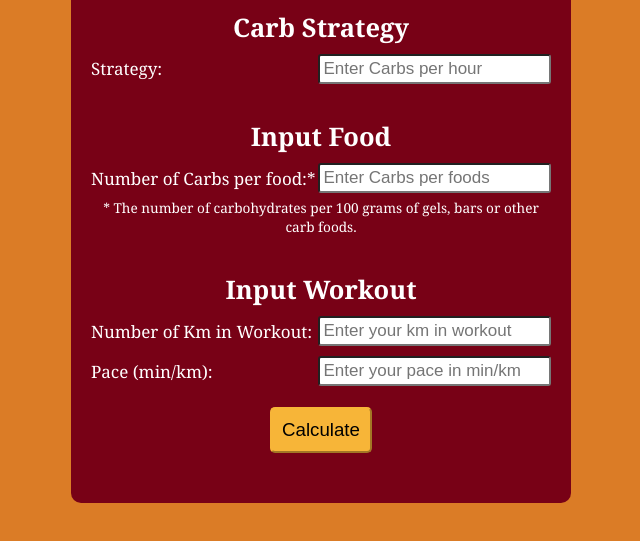
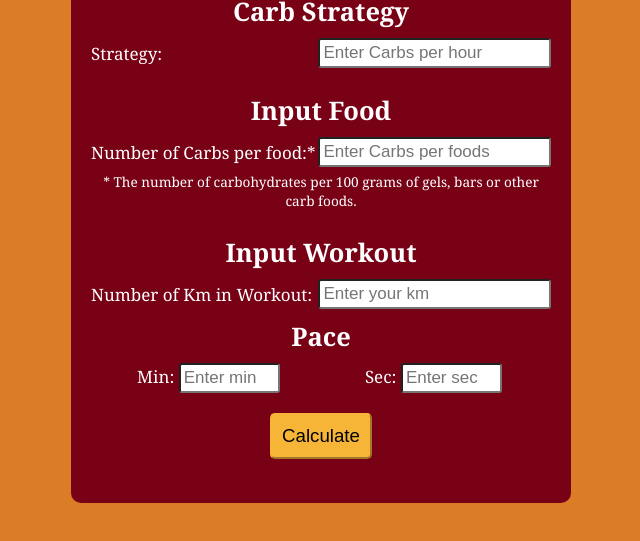
Before and after one commit to matteocolombo-dev/Carbo-Calculator-for-Running-Workout, a website: page docs/index.html in a window 1280 px wide. Shown: the part 197-738 px from the top of the page, without its empty margins (319-959 px from the left). Drawn offline with Linux system fonts and the light colour scheme.

Commit message:
Aggiunto funzionalità passo in minuti e in secondi e modifica al layout

```diff
--- a/docs/index.html
+++ b/docs/index.html
@@ -30,12 +30,18 @@
                 <h2>Input Workout</h2>
                 <div>
                     <label for="workout-km">Number of Km in Workout: </label>
-                    <input type="number" id="workout-km" placeholder="Enter your km in workout" required name="workout-km" step="any">
+                    <input type="number" id="workout-km" placeholder="Enter your km" required name="workout-km" step="any">
                 </div>
-                <div>
-                    <label for="pace">Pace (min/km): </label>
-                    <input type="number" id="pace" placeholder="Enter your pace in min/km" required name="pace" step="any">
-                </div>
+                <fieldset>
+                    <legend>Pace</legend>
+                    <label for="pace-min">Min:
+                        <input type="number" id="pace-min" placeholder="Enter min" required name="pace-min">
+                    </label>
+                    <label for="pace-sec">Sec:
+                        <input type="number" id="pace-sec" placeholder="Enter sec" required name="pace-sec">
+                    </label>
+
+                </fieldset>
             </div>
             <button id="calculate-btn" type="submit">Calculate</button>
         </form>
--- a/docs/script.js
+++ b/docs/script.js
@@ -5,6 +5,9 @@ const pace = document.getElementById("pace");
 const form = document.getElementById("form");
 const resultMessage = document.getElementById("result-message");
 const message = document.getElementById("result");
+const paceMin = document.getElementById("pace-min");
+const paceSec = document.getElementById("pace-sec");
+
 
 
 function isValidInput (input) {
@@ -19,8 +22,8 @@ function isValidInput (input) {
 function calcNumGelToBring () {
 
     //Tempo di allenamento stimato in ore in base al passo
-    const totTimeWorkoutHour = ((workoutKm.value * pace.value) / 60).toFixed(2);
-    console.log(totTimeWorkoutHour);
+    const totTimeWorkoutHour = (((workoutKm.value * paceMin.value) + (workoutKm.value * paceSec.value / 60)) / 60).toFixed(2);
+    console.log(totTimeWorkoutHour)
 
     //Numero di carboidrati assunti per tutto l'allenamento
     const totCarbWorkout = strategy.value * totTimeWorkoutHour;
@@ -36,7 +39,7 @@ function calcNumGelToBring () {
 function calcMin () {
 
     //Tempo di allenamento stimato in minuti in base al passo
-    const totTimeWorkoutMin = workoutKm.value * pace.value;
+    const totTimeWorkoutMin = ((workoutKm.value * paceMin.value) + (workoutKm.value * paceSec.value / 60));
 
     // Ogni quanti minuti assumere il cibo?
     const min = (totTimeWorkoutMin / calcNumGelToBring ()).toFixed(2);
@@ -46,11 +49,16 @@ function calcMin () {
 
 function showResult () {
     message.textContent = "";
-    message.textContent = `You need to bring ${calcNumGelToBring() - 1} and take them every ${calcMin()} minutes`;
+    message.textContent = `You need to bring ${(calcNumGelToBring() - 1).toFixed(2)} and take them every ${calcMin()} minutes`;
     resultMessage.style.display = "block";
 }
 
 form.addEventListener("submit",(e)=> {
     e.preventDefault();
     showResult();
+    strategy.value= "";
+    carbPerFoods.value="";
+    workoutKm.value = "";
+    paceMin.value = "";
+    paceSec.value = "";
 });
--- a/docs/styles.css
+++ b/docs/styles.css
@@ -41,6 +41,7 @@ main {
     color: var(--text);
     border-radius: 10px;
     padding: 30px 15px;
+    margin: 10px;
 }
 
 form {
@@ -65,6 +66,24 @@ form > div {
 
 .input-workout div:first-of-type {
     margin-bottom: 10px;
+}
+
+.input-workout fieldset {
+    display: flex;
+    justify-content: center;
+    align-items: center;
+    border: none;
+    padding: 10px 5px;
+    text-align: center;
+}
+
+fieldset  input {
+    width: 45%
+}
+
+fieldset legend {
+    font-size: 1.5rem;
+    font-weight: bold;
 }
 
 h2 {
@@ -148,4 +167,10 @@ button:focus {
 
 #result {
     text-align: center;
+    margin-bottom: 30px;
 }
+
+
+@media screen and (max-width: 768px) {
+
+}
```
